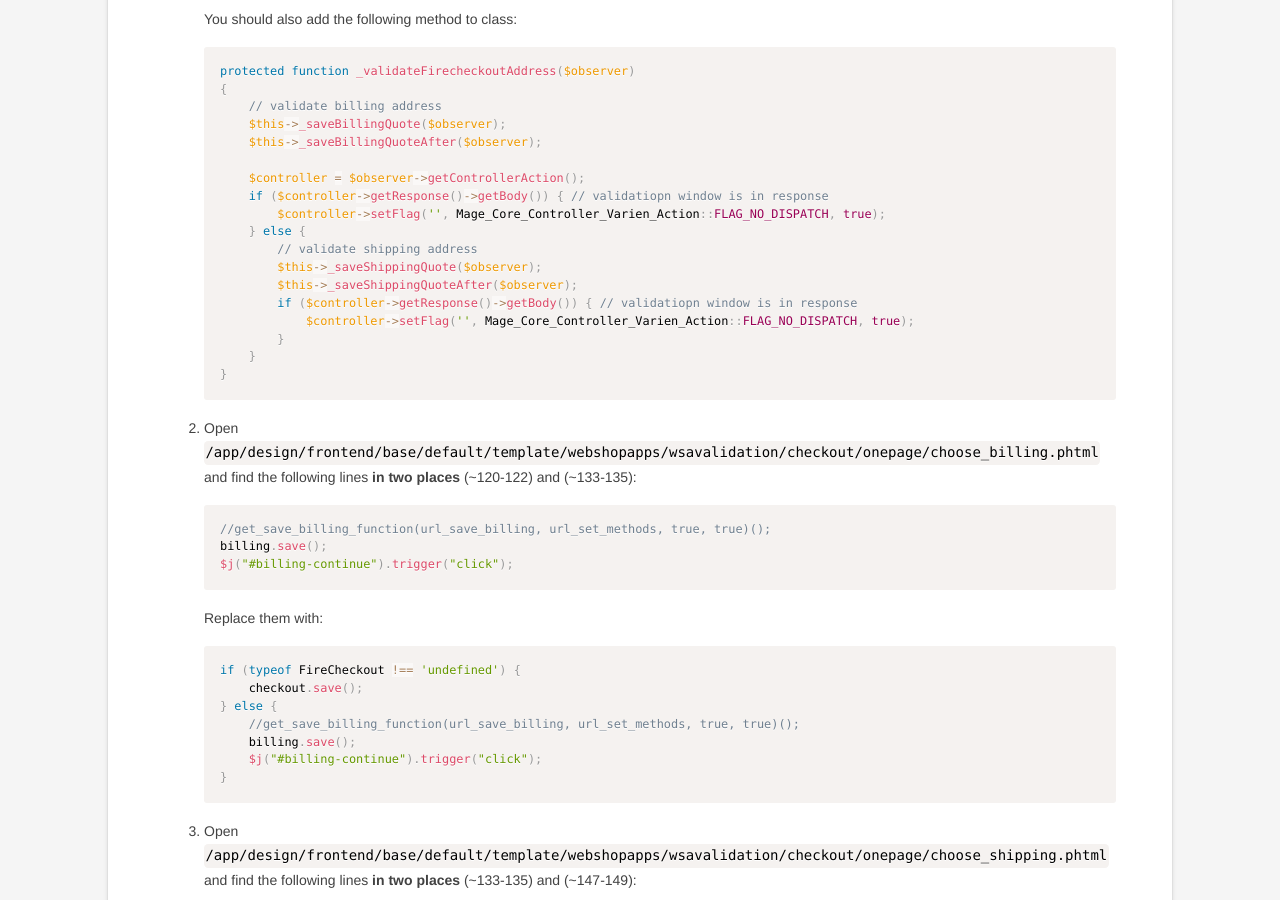
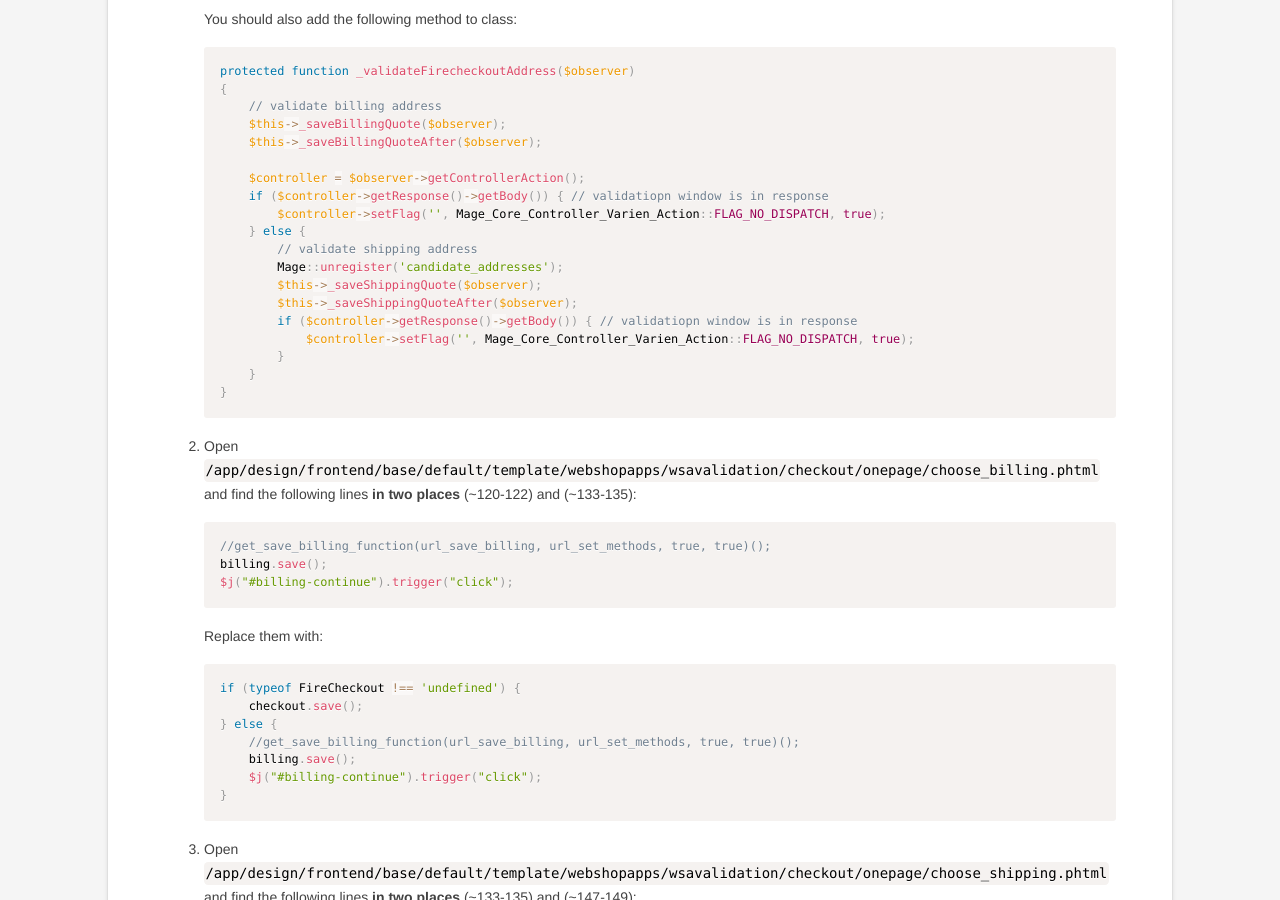
Before and after one commit to tmhub/tmhub.github.io, a Jekyll site: the page built from extensions/firecheckout/supported-modules/webshopapps-wsavalidation.md, in a window 1280 px wide and 900 px high, scrolled down 570 px. Built offline with Jekyll 4.4.1, drawn with Linux system fonts in a browser that asks for light colours.

Commit message:
Fixes to the webshopapps_wsavalidation integration

```diff
--- a/extensions/firecheckout/supported-modules/webshopapps-wsavalidation.md
+++ b/extensions/firecheckout/supported-modules/webshopapps-wsavalidation.md
@@ -43,6 +43,7 @@ category: Firecheckout
             $controller->setFlag('', Mage_Core_Controller_Varien_Action::FLAG_NO_DISPATCH, true);
         } else {
             // validate shipping address
+            Mage::unregister('candidate_addresses');
             $this->_saveShippingQuote($observer);
             $this->_saveShippingQuoteAfter($observer);
             if ($controller->getResponse()->getBody()) { // validatiopn window is in response
```
